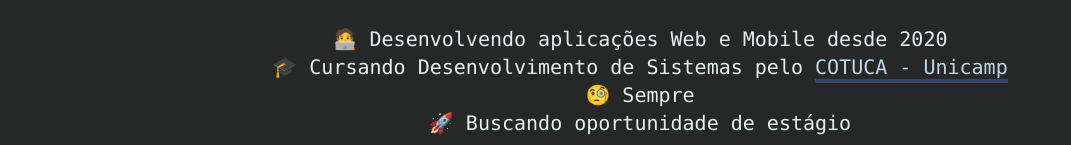
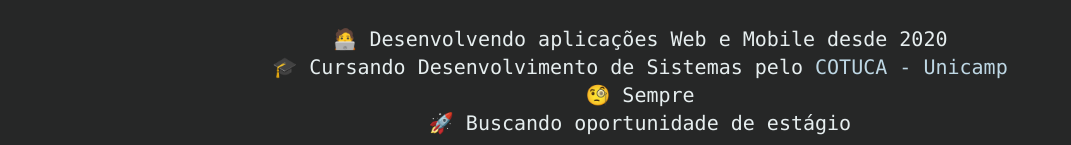
Before and after one commit to miguel-l-b/miguel-l-b.dev, a React (Create React App) app: page / in a window 1280 px wide. Shown: the part 431-576 px from the top of the page, without its empty margins (0-1071 px from the left). Built offline with nearby package versions, Linux system fonts and the light colour scheme.

Commit message:
Add hover effect to animated links in index.css

```diff
--- a/src/index.css
+++ b/src/index.css
@@ -21,5 +21,30 @@ h1 {
 }
 
 a.animated-link {
-  @apply text-blue-light w-0 border-b-blue-dark border-b-4;
+  position: relative;
+  color: #fff;
+  text-decoration: none;
+  @apply text-blue-light w-0;
 }
+
+a.animated-link:before {
+  content: "";
+  position: absolute;
+  width: 100%;
+  height: 3px;
+  bottom: -5px;
+  left: 0;
+  visibility: hidden;
+  -webkit-transform: scaleX(0);
+  transform: scaleX(0);
+  -webkit-transition: all 0.3s ease-in-out 0s;
+  transition: all 0.3s ease-in-out 0s;
+
+  @apply bg-blue-dark;
+}
+
+a.animated-link:hover:before {
+  visibility: visible;
+  -webkit-transform: scaleX(1);
+  transform: scaleX(1);
+}
```
